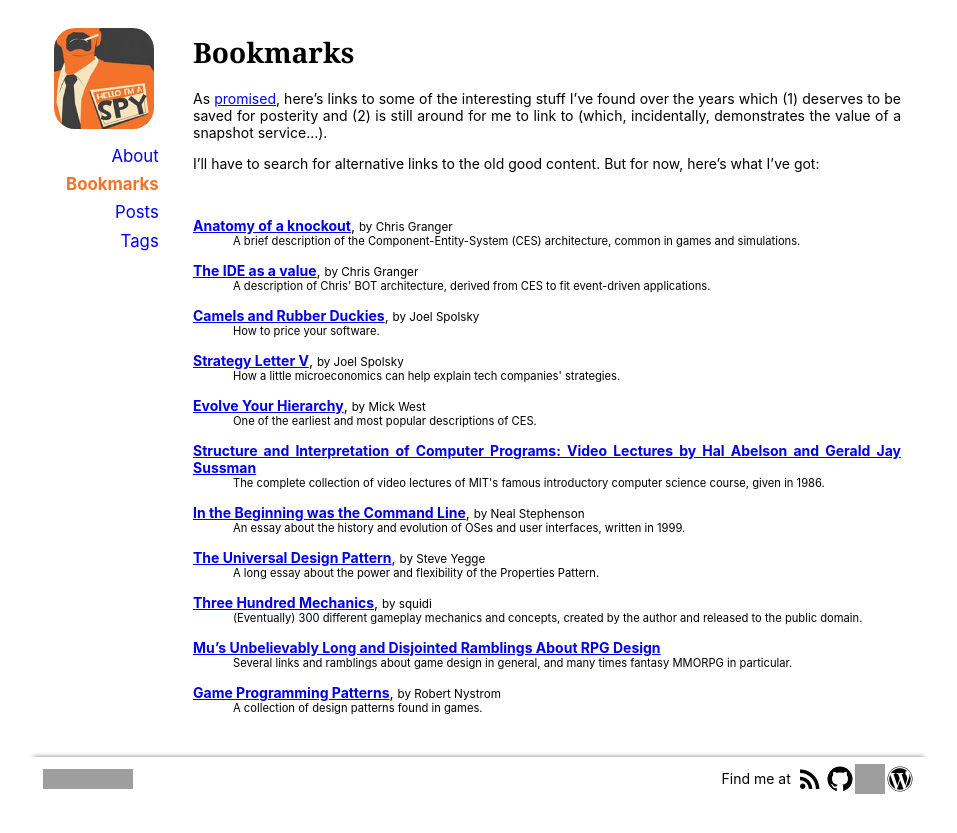
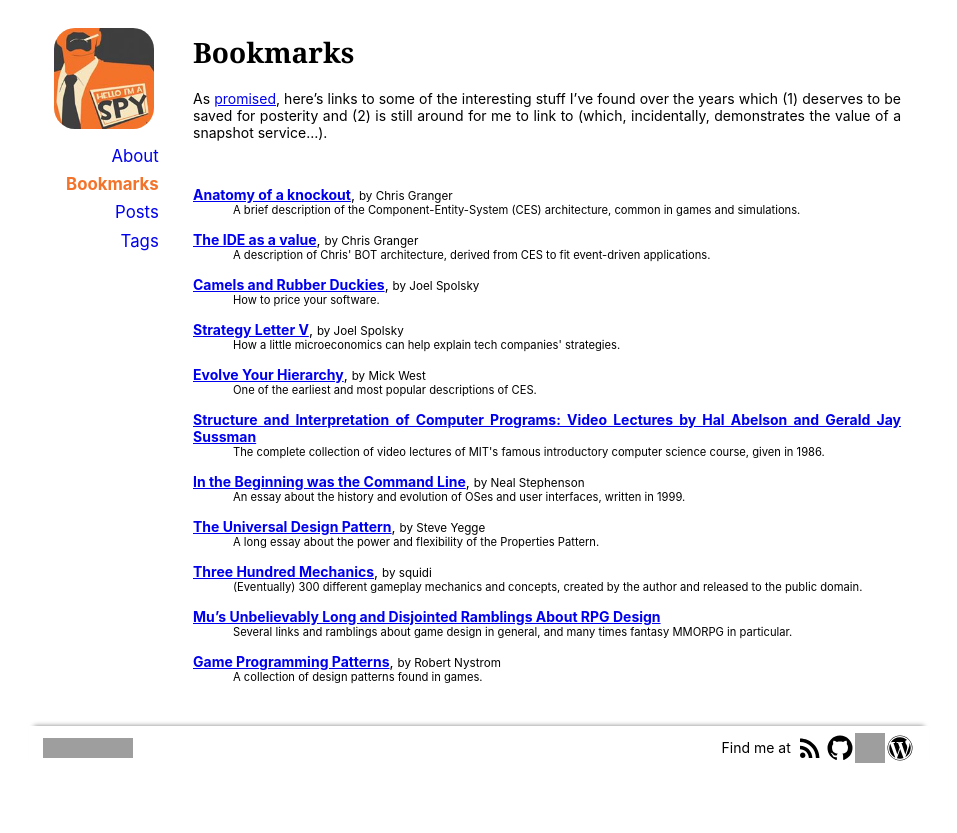
Before and after one commit to hanjos/hanjos.github.io, a Jekyll site: the page built from bookmarks.md, in a window 1280 px wide. Shown: the top 833 px of the page, without its empty margins (161-1118 px from the left). Built offline with Jekyll 4.4.1, drawn with Linux system fonts in a browser that asks for light colours; grey boxes are pictures that could not be loaded.

Commit message:
Editando.

```diff
--- a/bookmarks.md
+++ b/bookmarks.md
@@ -6,8 +6,6 @@
 # Bookmarks
 
 As [promised](/2019/06/11/to-remember-is-to-live.html), here's links to some of the interesting stuff I've found over the years which (1) deserves to be saved for posterity and (2) is still around for me to link to (which, incidentally, demonstrates the value of a snapshot service...).
-
-I'll have to search for alternative links to the old good content. But for now, here's what I've got:
 
 <br>
 
```
